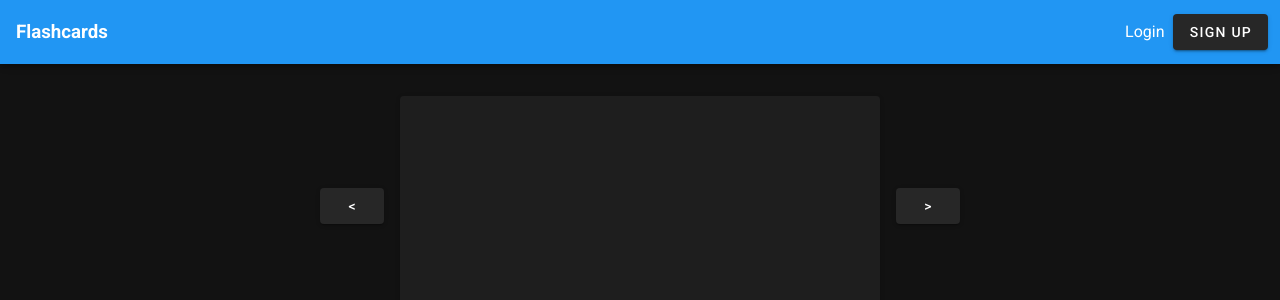
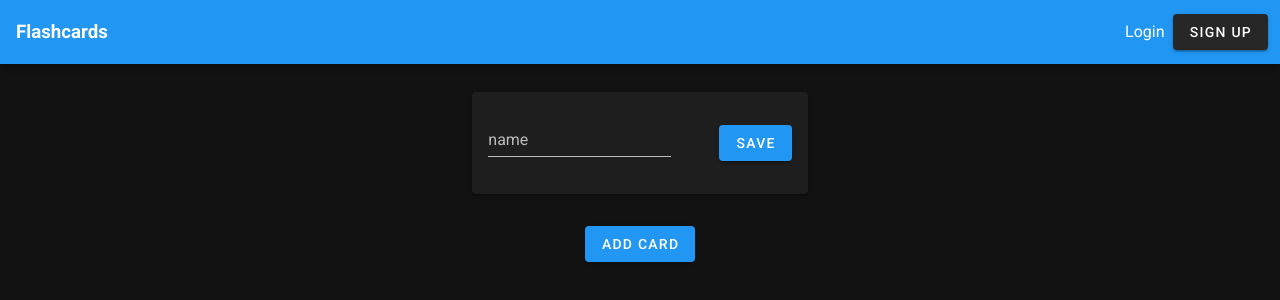
Before and after one commit to cjn98/flashcards-ui, a Vue app: page /cards/create in a window 1280 px wide. Shown: the top 300 px of the page. Built offline with nearby package versions, Linux system fonts and the light colour scheme.

Commit message:
card manager added

```diff
--- a/src/App.vue
+++ b/src/App.vue
@@ -2,17 +2,25 @@
   <v-app>
     <v-app-bar app color="primary">
       <div class="d-flex align-center">
-        <router-link to="/" >
+        <router-link v-if="isLoggedIn" to="/cards">
+          <div class="router-link"><h3>Flashcards</h3></div>
+        </router-link>
+        <router-link v-else to="/">
           <div class="router-link"><h3>Flashcards</h3></div>
         </router-link>
       </div>
       <v-spacer/>
       <div class="text-center">
-        <v-row align="center" justify="center">
+        <v-row v-if="!isLoggedIn" align="center" justify="center">
           <router-link to="login">
             <div class="router-link">Login</div>
           </router-link>
           <v-btn @click="register" class="ma-2">sign up</v-btn>
+        </v-row>
+        <v-row v-else align="center" justify="center">
+          <router-link to="/login" @click.native="logout">
+            <div class="router-link mr-4">Logout</div>
+          </router-link>
         </v-row>
       </div>
     </v-app-bar>
@@ -27,14 +35,17 @@
 <script>
 export default {
   name: 'App',
-
-  components: {},
-
-  data: () => ({}),
-
   methods: {
     register() {
       this.$router.push('register')
+    },
+    logout() {
+      this.$store.dispatch('SET_USER', null)
+    }
+  },
+  computed: {
+    isLoggedIn() {
+      return !!this.$store.getters.user
     }
   }
 }
--- a/src/components/cards/Cards.vue
+++ b/src/components/cards/Cards.vue
@@ -1,10 +1,15 @@
 <template>
-  <div class="card-container">
-    <Deck v-for="card in cards" :cardData="card" :key="card.data"/>
-  </div>
+  <v-container>
+    <v-row class="d-flex align-center justify-center text-h6">
+      <v-btn @click="newCardSet" color="primary" class="ma-4">new card set</v-btn>
+    </v-row>
+    <v-row class="d-flex align-center justify-center">
+      <Deck v-for="card in cards" :cardData="card" :key="card.data"/>
+    </v-row>
+  </v-container>
 </template>
 <script>
-import { getUserCardsUrl, jsonContentHeader } from '../../config/api'
+import { getUserCardsUrl, jsonContentHeader, getAuthToken } from '../../config/api'
 import Deck from './Deck.vue'
 export default {
   name: 'Cards',
@@ -17,10 +22,17 @@ export default {
     }
   },
   mounted() {
-    const userCardsUrl = getUserCardsUrl(this.$store.getters.user._id)
+    const { _id, token } = this.$store.getters.user
+    const userCardsUrl = getUserCardsUrl(_id)
+    const reqHeaders = {
+      headers: {
+        ...jsonContentHeader,
+        ...getAuthToken(token)
+      }
+    }
     this.$http.get(
       userCardsUrl,
-      jsonContentHeader
+      reqHeaders
     ).then((res) => {
       const { data } = res
       this.cards = data.cards
@@ -28,11 +40,13 @@ export default {
     }).catch((err) => {
       console.log(err)
     })
+  },
+  methods: {
+    newCardSet() {
+      this.$router.push('/cards/create')
+    }
   }
 }
 </script>
 <style scoped>
-  .card-container {
-    display: flex;
-  }
 </style>
--- a/src/components/cards/CardsEditor.vue
+++ /dev/null
@@ -1,51 +0,0 @@
-<template>
-  <div class="d-flex justify-center align-center">
-    <v-btn @click="prevCard" class="mr-4">&lt;</v-btn>
-    <v-card @click="turnOver" class="card pa-5 mt-5">
-      <v-row justify="center" align="center">
-        <v-col class="d-flex ">
-          {{ getCard }}
-        </v-col>
-      </v-row>
-    </v-card>
-    <v-btn @click="nextCard" class="ml-4">&gt;</v-btn>
-  </div>
-</template>
-<script>
-export default {
-  name: 'CardsEditor',
-  data() {
-    return {
-      cardData: null,
-      currentCard: 0,
-      flip: true
-    }
-  },
-  mounted() {
-    this.cardData = this.$store.getters.cards.find(cards => cards._id === this.$route.params.id)
-  },
-  methods: {
-    nextCard() {
-      if (this.currentCard < this.cardData.cardList.length - 1) this.currentCard++
-    },
-    prevCard() {
-      if (this.currentCard > 0) this.currentCard--
-    },
-    turnOver() {
-      this.flip = !this.flip
-    }
-  },
-  computed: {
-    getCard() {
-      const card = this.cardData?.cardList[this.currentCard]
-      return this.flip ? card?.front : card?.back
-    }
-  }
-}
-</script>
-<style scoped>
-.card {
-  width: 30rem;
-  height: 15rem;
-}
-</style>
--- /dev/null
+++ b/src/components/cards/CardsManager.vue
@@ -0,0 +1,113 @@
+<template>
+
+  <div>
+
+    <!--  split out -->
+    <div v-if="edit" class="d-flex justify-center align-center flex-column">
+      <v-card class="pa-4 ma-4 d-flex justify-center align-center">
+        <v-text-field v-model="cardData.name" label="name"/>
+        <v-btn @click="saveCardSet" color="primary" class="ml-12">save</v-btn>
+      </v-card>
+      <v-card v-for="(card, i) in cardData.cardList" :key="i" class="d-flex align-center card-list pa-4 ma-2">
+        <div class="mr-4">{{i + 1}}</div>
+        <v-text-field v-model="card.front" label="front"/>
+        <v-text-field v-model="card.back" label="back" class="ml-4"/>
+      </v-card>
+      <v-btn @click="addCard" color="primary" class="mt-4">add card</v-btn>
+    </div>
+
+    <!-- split out -->
+    <div v-else  class="d-flex justify-center align-center">
+      <v-btn @click="prevCard" class="mr-4">&lt;</v-btn>
+      <v-card @click="turnOver" class="card pa-5 mt-5">
+        <v-row justify="center" align="center">
+          <v-col class="d-flex">
+            {{ getCard }}
+          </v-col>
+        </v-row>
+      </v-card>
+      <v-btn @click="nextCard" class="ml-4">&gt;</v-btn>
+    </div>
+    <v-snackbar :timeout="2000" v-model="showSuccess">{{ snackbarText }}</v-snackbar>
+  </div>
+</template>
+<script>
+import { cardsUrl, getAuthToken, jsonContentHeader } from '../../config/api'
+export default {
+  name: 'CardsEditor',
+  data() {
+    return {
+      cardData: {
+        name: '',
+        cardList: []
+      },
+      currentCard: 0,
+      edit: false,
+      flip: true,
+      showSuccess: false,
+      snackbarText: ''
+    }
+  },
+  mounted() {
+    if (this.$route.params.id) {
+      this.cardData = this.$store.getters.cards.find(cards => cards._id === this.$route.params.id)
+    }
+    else {
+      this.edit = true
+    }
+  },
+  methods: {
+    nextCard() {
+      if (this.currentCard < this.cardData.cardList.length - 1) this.currentCard++
+    },
+    prevCard() {
+      if (this.currentCard > 0) this.currentCard--
+    },
+    turnOver() {
+      this.flip = !this.flip
+    },
+    addCard() {
+      this.cardData.cardList.push({front: '', back: ''})
+    },
+    saveCardSet() {
+      const { _id, token } = this.$store.getters.user
+      const reqBody = {
+        name: this.cardData.name,
+        cardList: this.cardData.cardList.filter(card => card.front !== '' && card.back !== ''),
+        userId: _id
+      }
+      const reqHeaders = {
+        headers: {
+          ...jsonContentHeader,
+          ...getAuthToken(token)
+        }
+      }
+      this.$http.post(
+        cardsUrl,
+        reqBody,
+        reqHeaders
+      ).then(() => {
+        this.showSuccess = true
+        this.snackbarText = 'deck created'
+      }).catch((err) => {
+        console.log(err)
+      })
+    }
+  },
+  computed: {
+    getCard() {
+      const card = this.cardData?.cardList[this.currentCard]
+      return this.flip ? card?.front : card?.back
+    }
+  }
+}
+</script>
+<style scoped>
+  .card {
+    width: 30rem;
+    height: 15rem;
+  }
+  .card-list {
+    width: 50%;
+  }
+</style>
--- a/src/components/cards/Deck.vue
+++ b/src/components/cards/Deck.vue
@@ -1,10 +1,8 @@
 <template>
   <v-card @click="editCards" class="card ma-2 pa-2">
-    <v-col>
-      <v-row class="text-h6" align="center" justify="center">
-        {{cardData.name}}
-      </v-row>
-    </v-col>
+    <v-row class="text-h6" align="center" justify="center">
+      {{ cardData.name }}
+    </v-row>
   </v-card>
 </template>
 <script>
--- a/src/config/api.js
+++ b/src/config/api.js
@@ -9,8 +9,10 @@ const activateUrl = userUrl + activate
 const loginUrl = userUrl + login
 
 const getUserCardsUrl = userId => `${userUrl}/${userId}/cards`
+const cardsUrl = baseUrl + '/cards'
 
 const jsonContentHeader = {"Content-Type": "application/json"}
+const getAuthToken = token => ({"Authorization": `Bearer ${token}`})
 
 export {
   baseUrl,
@@ -18,5 +20,7 @@ export {
   activateUrl,
   loginUrl,
   getUserCardsUrl,
-  jsonContentHeader
+  cardsUrl,
+  jsonContentHeader,
+  getAuthToken
 }
--- a/src/router.js
+++ b/src/router.js
@@ -5,7 +5,7 @@ import Login from './components/user/Login.vue'
 import Register from './components/user/Register.vue'
 import Activate from './components/user/Activate.vue'
 import Cards from './components/cards/Cards.vue'
-import CardsEditor from './components/cards/CardsEditor.vue'
+import CardsManager from './components/cards/CardsManager.vue'
 
 const routes = [
   { path: '/', component: Home},
@@ -13,7 +13,8 @@ const routes = [
   { path: '/register', component: Register },
   { path: '/activate/:id', component: Activate },
   { path: '/cards', component: Cards },
-  { path: '/cards/:id', component: CardsEditor },
+  { path: '/cards/create', component: CardsManager },
+  { path: '/cards/:id', component: CardsManager },
 ]
 
 const router = new VueRouter({
```
